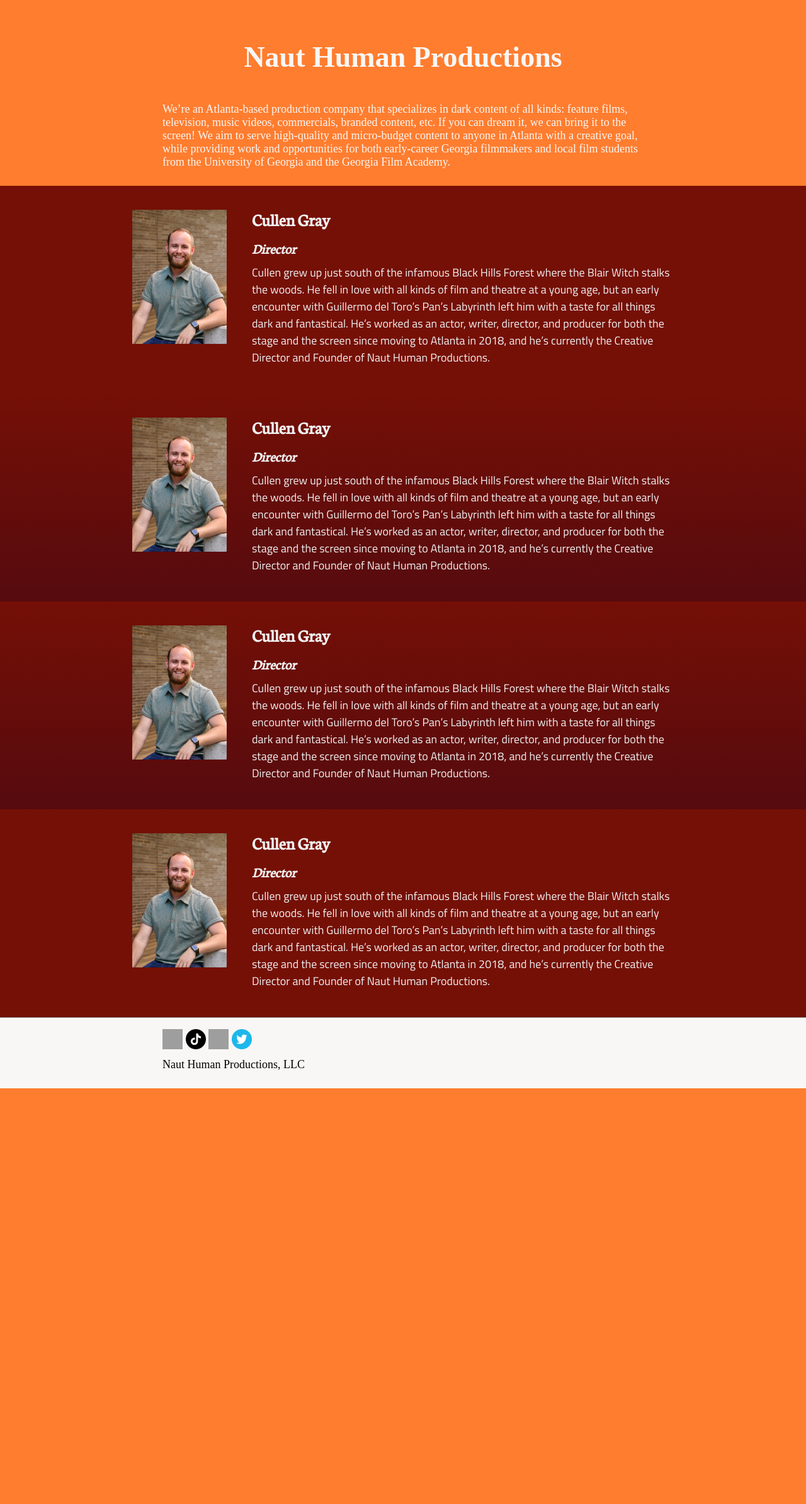
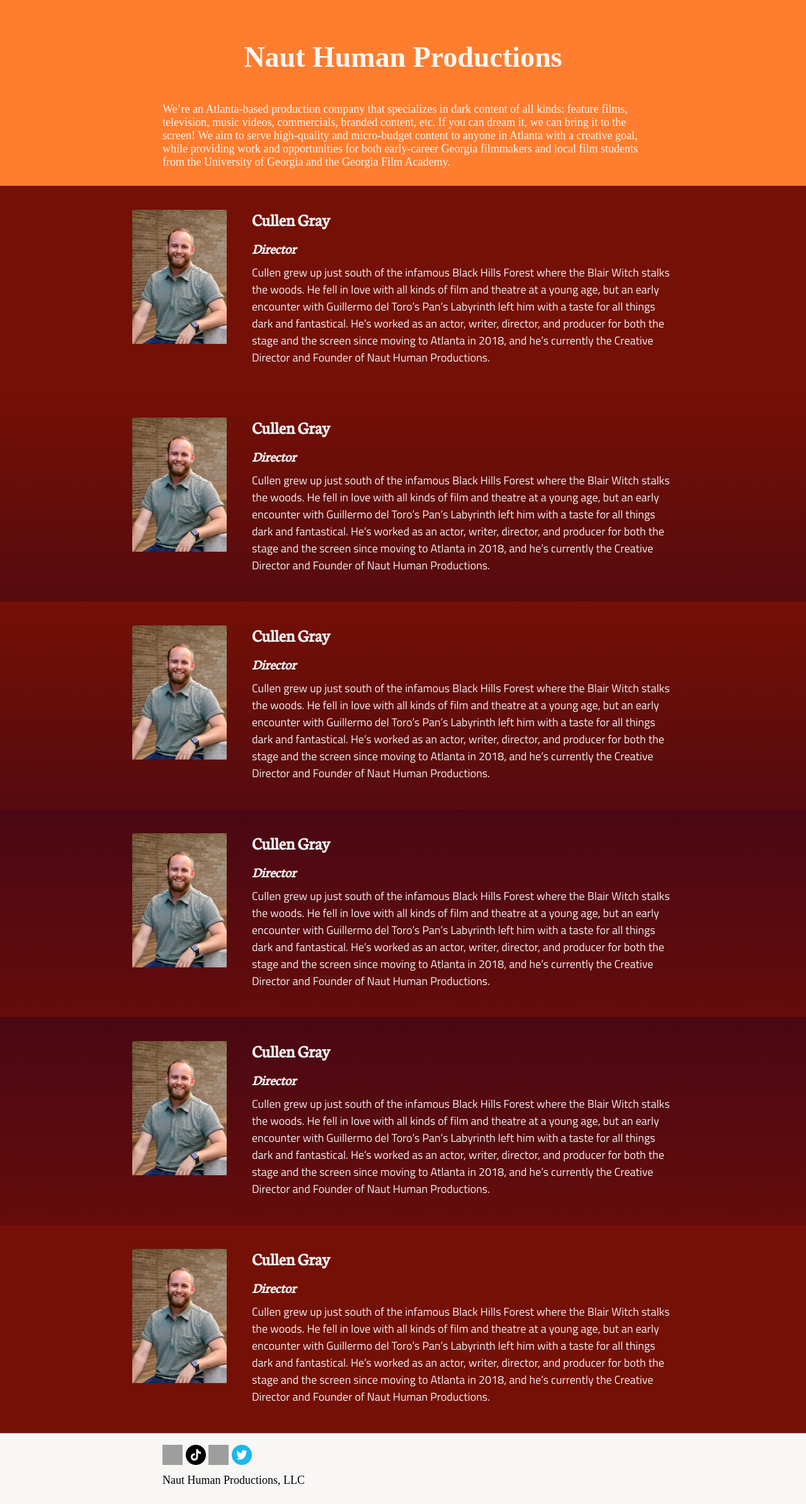
Before and after one commit to nauthuman/nauthuman.github.io, a Jekyll site: the page built from sample.html, in a window 1280 px wide. Shown: the whole page at 63% size. Built offline with Jekyll 4.4.1, drawn with Linux system fonts in a browser that asks for light colours; before the commit the page ends 1728 px from its top, so only the background shows below that; part of the change alters nothing that is shown.

```diff
--- a/sample.html
+++ b/sample.html
@@ -22,4 +22,6 @@ layout: nauthuman
 {% include sample1.html %}
 {% include sample2.html %}
 {% include sample2.html %}
+{% include sample3.html %}
+{% include sample3.html %}
 {% include sample1.html %}
```
